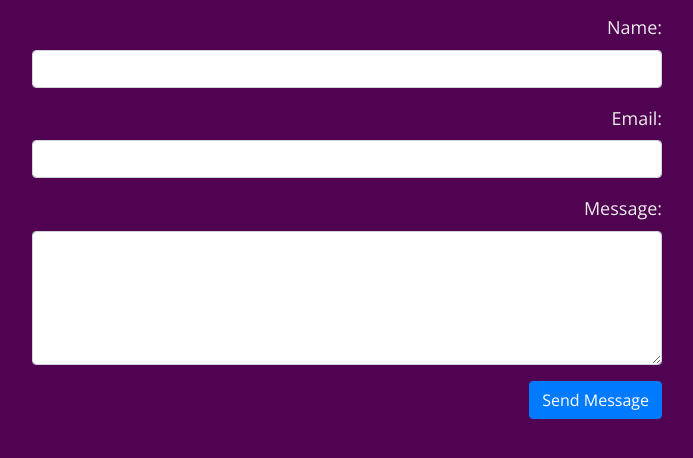
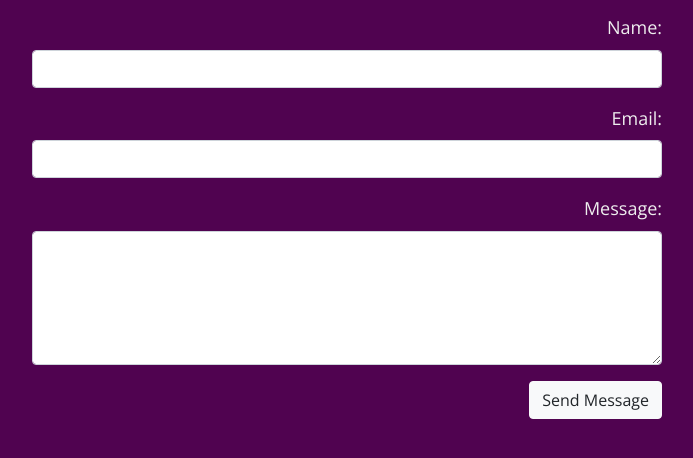
Before and after one commit to colecase616/colecase616.github.io, a plain HTML site: page index.html in a window 1280 px wide. Shown: the part 128-586 px from the top of the page, without its empty margins (293-986 px from the left). Drawn offline with nearby package versions, Linux system fonts and the light colour scheme.

Commit message:
Update index.html

```diff
--- a/index.html
+++ b/index.html
@@ -56,7 +56,7 @@
             <textarea class="form-control" name="message" rows=5 ></textarea>
         </div>
         <input type="hidden" name="_honeypot" value="" />
-        <button type="submit" class="btn btn-primary">Send Message</button>
+        <button type="submit" class="btn btn-light">Send Message</button>
 
     </Form>
 </body>
```
